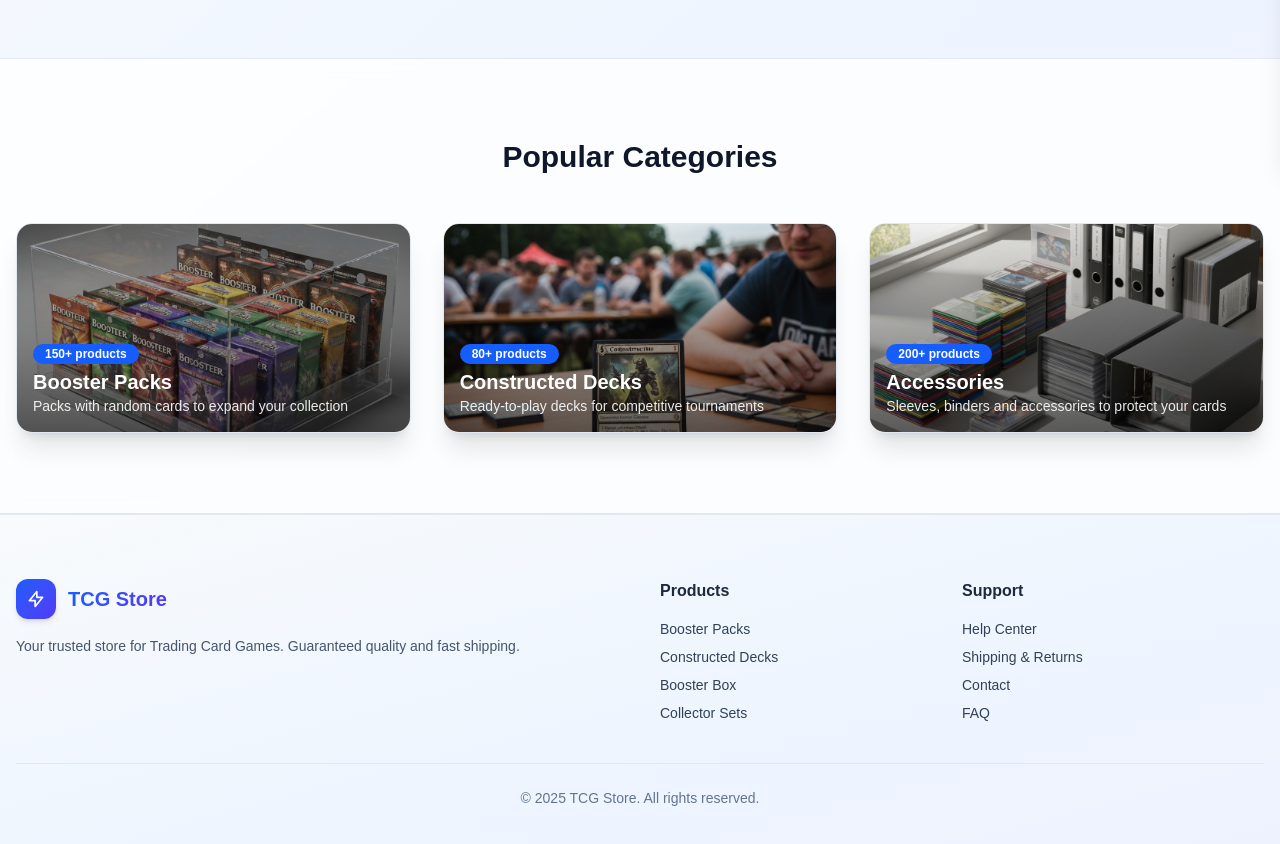
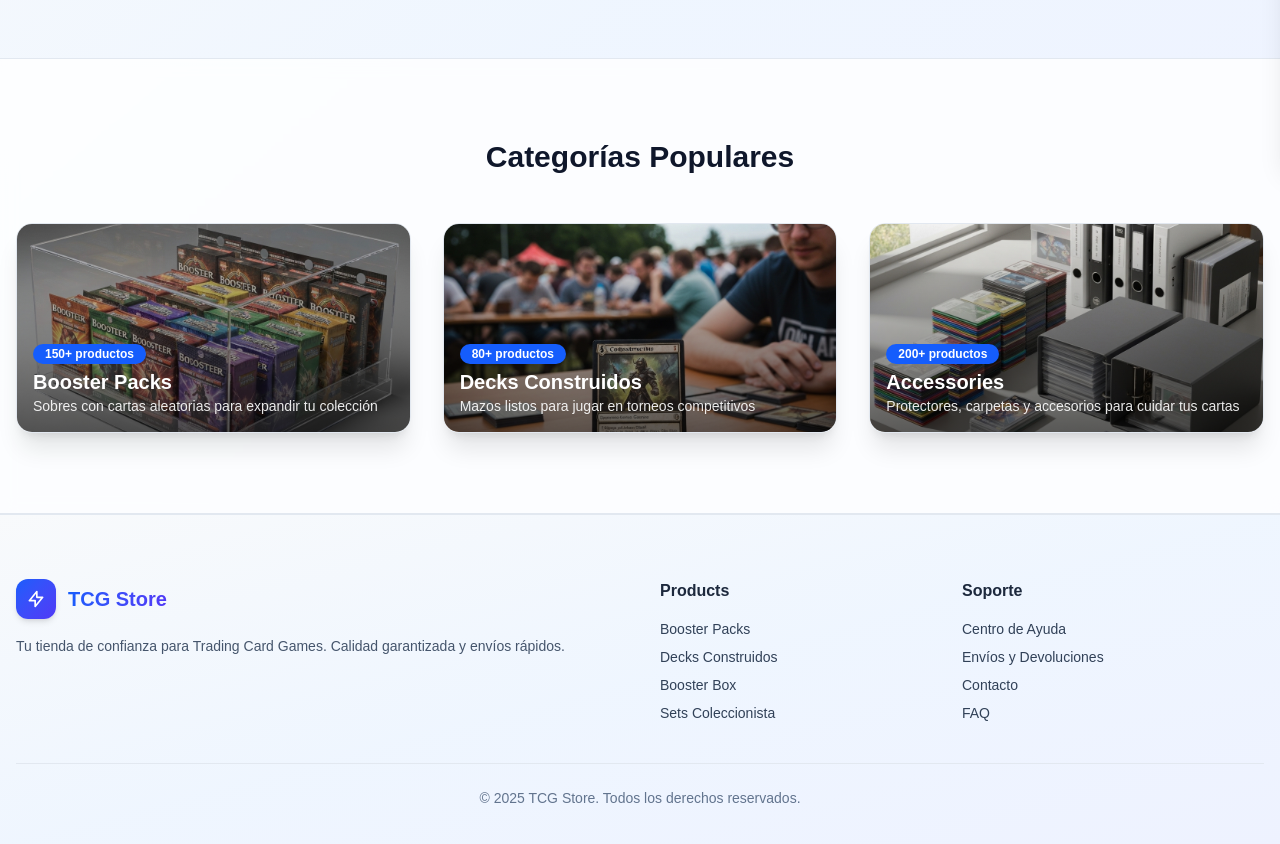
Before and after one commit to JDRBdev/TCG_Shop, a Next.js app: page /en in a window 1280 px wide. Shown: the part 640-1484 px from the top of the page. Built offline with nearby package versions, Linux system fonts and the light colour scheme; no server answers; the database is empty.

Commit message:
Update translations and metadata for improved localization support

```diff
--- a/app/[lang]/layout.tsx
+++ b/app/[lang]/layout.tsx
@@ -18,6 +18,7 @@ interface RootLayoutProps {
 }
 
 export const metadata: Metadata = {
+  metadataBase: new URL(process.env.NEXT_PUBLIC_SITE_URL || 'https://tcg-shop-iota.vercel.app'),
   title: "TCG Store - Your Online Trading Card Game Shop",
   description: "Portfolio website",
   openGraph: {
@@ -33,11 +34,6 @@ export const metadata: Metadata = {
     ],
   }
 }
-
-// Use metadataBase so Next resolves relative image paths to absolute URLs in production.
-// Set NEXT_PUBLIC_SITE_URL in your environment to the canonical site URL (e.g. https://example.com)
-// Use the production Vercel domain you provided so OG image resolves to an absolute URL.
-export const metadataBase = new URL(process.env.NEXT_PUBLIC_SITE_URL || 'https://tcg-shop-iota.vercel.app')
 
 export default async function Layout({
   children,
--- a/app/dictionaries/de.json
+++ b/app/dictionaries/de.json
@@ -14,128 +14,122 @@
     "cart": "Warenkorb"
   },
   "hero": {
-    "title": "Die Besten Trading Cards",
-    "subtitle": "Entdecken Sie exklusive Karten, limitierte Sets und Zubehör für Sammler und Wettkampfspieler",
-    "exploreCatalog": "Katalog Erkunden",
-    "viewOffers": "Angebote Ansehen"
+    "title": "Die besten Sammelkarten",
+    "subtitle": "Descubre cartas exclusivas, sets limitados y accesorios para coleccionistas y jugadores competitivos",
+    "exploreCatalog": "Katalog erkunden",
+    "viewOffers": "Angebote anzeigen"
   },
   "products": {
-    "title": "Ausgewählte Produkte",
+    "title": "Neue Produkte",
+    "recommend": "Empfohlene Produkte",
     "new": "Neu",
     "add": "Hinzufügen",
     "items": {
-      "boosterPack": "Premium Booster Pack",
-      "competitiveDeck": "Wettkampfdeck",
-      "holographicCard": "Holographische Seltene Karte",
-      "collectorSet": "Sammler-Set"
+      "boosterPack": "Booster Pack Premium",
+      "competitiveDeck": "Deck Competitivo",
+      "holographicCard": "Carta Holográfica Rara",
+      "collectorSet": "Set Coleccionista"
     },
     "filters": {
-      "title": "Filter",
-      "availability": "Verfügbarkeit",
-      "onlyInStock": "Nur verfügbare Produkte",
-      "language": "Sprache",
-      "allLanguages": "Alle Sprachen",
-      "spanish": "Spanisch",
-      "english": "Englisch",
-      "japanese": "Japanisch",
-      "category": "Kategorie",
-      "allCategories": "Alle Kategorien",
+      "title": "Filtros",
+      "availability": "Disponibilidad",
+      "onlyInStock": "Solo productos disponibles",
+      "language": "Idioma",
+      "allLanguages": "Todos los idiomas",
+      "spanish": "Español",
+      "english": "Inglés",
+      "japanese": "Japonés",
+      "category": "Categoría",
+      "allCategories": "Todas las Categorías",
       "boosterPacks": "Booster Packs",
-      "constructedDecks": "Fertige Decks",
+      "constructedDecks": "Decks Construidos",
       "boosterBox": "Booster Box",
-      "collectorSet": "Sammler-Sets",
-      "brand": "Marke",
-      "allBrands": "Alle Marken",
-      "sortName": "Name A-Z",
-      "sortPriceLow": "Preis: Niedrig zu Hoch",
-      "sortPriceHigh": "Preis: Hoch zu Niedrig",
-      "sortDiscount": "Rabatt: Hoch zu Niedrig",
-      "openFilters": "Filter öffnen",
-      "closeFilters": "Filter schließen",
-      "applyFilters": "Filter anwenden"
+      "collectorSet": "Sets Coleccionista",
+      "brand": "Marca",
+      "allBrands": "Todas las Marcas",
+      "sortName": "Nombre A-Z",
+      "sortPriceLow": "Precio: Menor a Mayor",
+      "sortPriceHigh": "Precio: Mayor a Menor",
+      "sortDiscount": "Descuento: Mayor a Menor",
+      "openFilters": "Abrir filtros",
+      "closeFilters": "Cerrar filtros",
+      "applyFilters": "Aplicar filtros"
     },
     "search": {
-      "placeholder": "Produkte suchen..."
+      "placeholder": "Buscar productos..."
     },
     "results": {
-      "showing": "Zeige",
-      "products": "Produkte",
-      "noProducts": "Keine Produkte gefunden",
-      "tryAdjusting": "Versuchen Sie, Filter oder Suchbegriffe anzupassen"
+      "showing": "Mostrando",
+      "products": "productos",
+      "noProducts": "No se encontraron productos",
+      "tryAdjusting": "Intenta ajustar los filtros o términos de búsqueda"
     },
-    "inStock": "Auf Lager",
-    "outOfStock": "Ausverkauft",
+    "inStock": "En stock",
+    "outOfStock": "Agotado",
     "description": "Beschreibung"
   },
   "categories": {
-    "title": "Beliebte Kategorien",
+    "title": "Categorías Populares",
     "boosterPacks": {
       "title": "Booster Packs",
-      "description": "Packs mit zufälligen Karten zum Erweitern Ihrer Sammlung",
-      "count": "150+ Produkte"
+      "description": "Sobres con cartas aleatorias para expandir tu colección",
+      "count": "150+ productos"
     },
     "constructedDecks": {
-      "title": "Fertige Decks",
-      "description": "Spielfertige Decks für Wettkampfturniere",
-      "count": "80+ Produkte"
+      "title": "Decks Construidos",
+      "description": "Mazos listos para jugar en torneos competitivos",
+      "count": "80+ productos"
     },
     "accessories": {
       "title": "Zubehör",
-      "description": "Hüllen, Ordner und Zubehör zum Schutz Ihrer Karten",
-      "count": "200+ Produkte"
+      "description": "Protectores, carpetas y accesorios para cuidar tus cartas",
+      "count": "200+ productos"
     }
   },
   "offers": {
-    "title": "Sonderangebote",
-    "subtitle": "Nutzen Sie diese zeitlich begrenzten Rabatte",
+    "title": "Ofertas Especiales",
+    "subtitle": "Aprovecha estos descuentos por tiempo limitado",
     "megaBundle": {
-      "title": "Mega-Sammler-Bundle",
-      "description": "3 Booster-Boxen + Premium-Zubehör",
-      "getOffer": "Angebot Anfordern"
+      "title": "Bundle Mega Coleccionista",
+      "description": "3 Booster Boxes + Accesorios Premium",
+      "getOffer": "Obtener Oferta"
     },
     "tournament": {
-      "title": "Wöchentliches Turnier",
-      "description": "Nehmen Sie teil und gewinnen Sie exklusive Karten",
-      "playersRegistered": "Spieler registriert",
+      "title": "Torneo Semanal",
+      "description": "Participa y gana cartas exclusivas",
+      "players_community": "Únete a la comunidad y al resto de competidores",
       "register": "Registrieren"
     }
   },
   "footer": {
-    "description": "Ihr vertrauenswürdiger Shop für Trading Card Games. Garantierte Qualität und schneller Versand.",
+    "description": "Tu tienda de confianza para Trading Card Games. Calidad garantizada y envíos rápidos.",
     "products": {
       "title": "Produkte",
       "boosterPacks": "Booster Packs",
       "decks": "Decks",
-      "singleCards": "Einzelkarten",
-      "accessories": "Zubehör"
+      "singleCards": "Cartas Individuales",
+      "accessories": "Sets Coleccionista"
     },
     "support": {
-      "title": "Support",
-      "helpCenter": "Hilfe-Center",
-      "shipping": "Versand & Rückgaben",
-      "contact": "Kontakt",
+      "title": "Soporte",
+      "helpCenter": "Centro de Ayuda",
+      "shipping": "Envíos y Devoluciones",
+      "contact": "Contacto",
       "faq": "FAQ"
     },
-    "newsletter": {
-      "title": "Newsletter",
-      "description": "Erhalten Sie exklusive Angebote und Neuigkeiten",
-      "placeholder": "ihre@email.de",
-      "subscribe": "Abonnieren"
-    },
-    "copyright": "© 2025 TCG Store. Alle Rechte vorbehalten."
-  }
-  ,
+    "copyright": "© 2025 TCG Store. Todos los derechos reservados."
+  },
   "thankYou": {
-    "title": "Vielen Dank für Ihren Kauf",
-    "noSession": "Keine Sitzungs-ID erhalten. Wenn Sie gerade bezahlt haben, warten Sie ein paar Sekunden und prüfen Sie Ihre E-Mails.",
-    "noStripe": "Kauf abgeschlossen. (Kein Stripe-Schlüssel auf dem Server, um Details anzuzeigen.)",
-    "paymentStatus": "Zahlungsstatus:",
-    "paid": "Bezahlt",
-    "total": "Gesamt:",
-    "method": "Methode:",
-    "card": "Karte",
-    "items": "Artikel",
+    "title": "Danke für Ihren Kauf",
+    "noSession": "No se recibió un identificador de sesión. Si acabas de pagar, espera unos segundos y revisa tu email.",
+    "noStripe": "Se completó la compra. (No hay clave de Stripe en el servidor para mostrar detalles.)",
+    "paymentStatus": "Estado de pago:",
+    "paid": "Pagado",
+    "total": "Total:",
+    "method": "Método:",
+    "card": "Tarjeta",
+    "items": "Artículos",
     "backHome": "Zurück zur Startseite",
-    "sessionId": "Sitzungs-ID:"
+    "sessionId": "ID de sesión:"
   }
 }
--- a/app/dictionaries/en.json
+++ b/app/dictionaries/en.json
@@ -15,127 +15,121 @@
   },
   "hero": {
     "title": "The Best Trading Cards",
-    "subtitle": "Discover exclusive cards, limited sets and accessories for collectors and competitive players",
+    "subtitle": "Descubre cartas exclusivas, sets limitados y accesorios para coleccionistas y jugadores competitivos",
     "exploreCatalog": "Explore Catalog",
     "viewOffers": "View Offers"
   },
   "products": {
-    "title": "Featured Products",
+    "title": "New Products",
+    "recommend": "Recommended Products",
     "new": "New",
     "add": "Add",
     "items": {
-      "boosterPack": "Premium Booster Pack",
-      "competitiveDeck": "Competitive Deck",
-      "holographicCard": "Holographic Rare Card",
-      "collectorSet": "Collector Set"
+      "boosterPack": "Booster Pack Premium",
+      "competitiveDeck": "Deck Competitivo",
+      "holographicCard": "Carta Holográfica Rara",
+      "collectorSet": "Set Coleccionista"
     },
     "filters": {
-      "title": "Filters",
-      "availability": "Availability",
-      "onlyInStock": "Only available products",
-      "language": "Language",
-      "allLanguages": "All languages",
-      "spanish": "Spanish",
-      "english": "English",
-      "japanese": "Japanese",
-      "category": "Category",
-      "allCategories": "All Categories",
+      "title": "Filtros",
+      "availability": "Disponibilidad",
+      "onlyInStock": "Solo productos disponibles",
+      "language": "Idioma",
+      "allLanguages": "Todos los idiomas",
+      "spanish": "Español",
+      "english": "Inglés",
+      "japanese": "Japonés",
+      "category": "Categoría",
+      "allCategories": "Todas las Categorías",
       "boosterPacks": "Booster Packs",
-      "constructedDecks": "Constructed Decks",
+      "constructedDecks": "Decks Construidos",
       "boosterBox": "Booster Box",
-      "collectorSet": "Collector Sets",
-      "brand": "Brand",
-      "allBrands": "All Brands",
-      "sortName": "Name A-Z",
-      "sortPriceLow": "Price: Low to High",
-      "sortPriceHigh": "Price: High to Low",
-      "sortDiscount": "Discount: High to Low",
-      "openFilters": "Open filters",
-      "closeFilters": "Close filters",
-      "applyFilters": "Apply filters"
+      "collectorSet": "Sets Coleccionista",
+      "brand": "Marca",
+      "allBrands": "Todas las Marcas",
+      "sortName": "Nombre A-Z",
+      "sortPriceLow": "Precio: Menor a Mayor",
+      "sortPriceHigh": "Precio: Mayor a Menor",
+      "sortDiscount": "Descuento: Mayor a Menor",
+      "openFilters": "Abrir filtros",
+      "closeFilters": "Cerrar filtros",
+      "applyFilters": "Aplicar filtros"
     },
     "search": {
-      "placeholder": "Search products..."
+      "placeholder": "Buscar productos..."
     },
     "results": {
-      "showing": "Showing",
-      "products": "products",
-      "noProducts": "No products found",
-      "tryAdjusting": "Try adjusting filters or search terms"
+      "showing": "Mostrando",
+      "products": "productos",
+      "noProducts": "No se encontraron productos",
+      "tryAdjusting": "Intenta ajustar los filtros o términos de búsqueda"
     },
-    "inStock": "In stock",
-    "outOfStock": "Out of stock",
+    "inStock": "En stock",
+    "outOfStock": "Agotado",
     "description": "Description"
   },
   "categories": {
-    "title": "Popular Categories",
+    "title": "Categorías Populares",
     "boosterPacks": {
       "title": "Booster Packs",
-      "description": "Packs with random cards to expand your collection",
-      "count": "150+ products"
+      "description": "Sobres con cartas aleatorias para expandir tu colección",
+      "count": "150+ productos"
     },
     "constructedDecks": {
-      "title": "Constructed Decks",
-      "description": "Ready-to-play decks for competitive tournaments",
-      "count": "80+ products"
+      "title": "Decks Construidos",
+      "description": "Mazos listos para jugar en torneos competitivos",
+      "count": "80+ productos"
     },
     "accessories": {
       "title": "Accessories",
-      "description": "Sleeves, binders and accessories to protect your cards",
-      "count": "200+ products"
+      "description": "Protectores, carpetas y accesorios para cuidar tus cartas",
+      "count": "200+ productos"
     }
   },
   "offers": {
-    "title": "Special Offers",
-    "subtitle": "Take advantage of these limited time discounts",
+    "title": "Ofertas Especiales",
+    "subtitle": "Aprovecha estos descuentos por tiempo limitado",
     "megaBundle": {
-      "title": "Mega Collector Bundle",
-      "description": "3 Booster Boxes + Premium Accessories",
-      "getOffer": "Get Offer"
+      "title": "Bundle Mega Coleccionista",
+      "description": "3 Booster Boxes + Accesorios Premium",
+      "getOffer": "Obtener Oferta"
     },
     "tournament": {
-      "title": "Weekly Tournament",
-      "description": "Participate and win exclusive cards",
-      "playersRegistered": "players registered",
-      "register": "Register"
+      "title": "Torneo Semanal",
+      "description": "Participa y gana cartas exclusivas",
+      "players_community": "Únete a la comunidad y al resto de competidores",
+      "register": "Sign Up"
     }
   },
   "footer": {
-    "description": "Your trusted store for Trading Card Games. Guaranteed quality and fast shipping.",
+    "description": "Tu tienda de confianza para Trading Card Games. Calidad garantizada y envíos rápidos.",
     "products": {
       "title": "Products",
       "boosterPacks": "Booster Packs",
       "decks": "Decks",
-      "singleCards": "Single Cards",
-      "accessories": "Accessories"
+      "singleCards": "Cartas Individuales",
+      "accessories": "Sets Coleccionista"
     },
     "support": {
-      "title": "Support",
-      "helpCenter": "Help Center",
-      "shipping": "Shipping & Returns",
-      "contact": "Contact",
+      "title": "Soporte",
+      "helpCenter": "Centro de Ayuda",
+      "shipping": "Envíos y Devoluciones",
+      "contact": "Contacto",
       "faq": "FAQ"
     },
-    "newsletter": {
-      "title": "Newsletter",
-      "description": "Receive exclusive offers and news",
-      "placeholder": "your@email.com",
-      "subscribe": "Subscribe"
-    },
-    "copyright": "© 2025 TCG Store. All rights reserved."
-  }
-  ,
+    "copyright": "© 2025 TCG Store. Todos los derechos reservados."
+  },
   "thankYou": {
     "title": "Thank you for your purchase",
-    "noSession": "No session identifier was received. If you just paid, wait a few seconds and check your email.",
-    "noStripe": "Purchase completed. (No Stripe key on the server to show details.)",
-    "paymentStatus": "Payment status:",
-    "paid": "Paid",
+    "noSession": "No se recibió un identificador de sesión. Si acabas de pagar, espera unos segundos y revisa tu email.",
+    "noStripe": "Se completó la compra. (No hay clave de Stripe en el servidor para mostrar detalles.)",
+    "paymentStatus": "Estado de pago:",
+    "paid": "Pagado",
     "total": "Total:",
-    "method": "Method:",
-    "card": "Card",
-    "items": "Items",
+    "method": "Método:",
+    "card": "Tarjeta",
+    "items": "Artículos",
     "backHome": "Back to home",
-    "sessionId": "Session ID:"
+    "sessionId": "ID de sesión:"
   }
 }
--- a/app/dictionaries/fr.json
+++ b/app/dictionaries/fr.json
@@ -1,6 +1,6 @@
 {
   "header": {
-    "title": "Boutique TCG",
+    "title": "TCG Store",
     "nav": {
       "home": "Accueil",
       "tournaments": "Tournois",
@@ -8,133 +8,128 @@
       "offers": "Offres",
       "accessories": "Accessoires"
     },
-    "sign_in": "Connexion",
-    "sign_up": "Inscription",
+    "sign_in": "Se connecter",
+    "sign_up": "S'inscrire",
     "search": "Rechercher des cartes...",
     "cart": "Panier"
   },
   "hero": {
-    "title": "Les Meilleures Cartes à Collectionner",
-    "subtitle": "Découvrez des cartes exclusives, des séries limitées et des accessoires pour collectionneurs et joueurs compétitifs",
-    "exploreCatalog": "Explorer le Catalogue",
-    "viewOffers": "Voir les Offres"
+    "title": "Les meilleures cartes à échanger",
+    "subtitle": "Descubre cartas exclusivas, sets limitados y accesorios para coleccionistas y jugadores competitivos",
+    "exploreCatalog": "Explorer le catalogue",
+    "viewOffers": "Voir les offres"
   },
   "products": {
-    "title": "Produits en Vedette",
+    "title": "Nouveaux produits",
+    "recommend": "Produits recommandés",
     "new": "Nouveau",
     "add": "Ajouter",
     "items": {
-      "boosterPack": "Pack Booster Premium",
-      "competitiveDeck": "Deck Compétitif",
-      "holographicCard": "Carte Holographique Rare",
-      "collectorSet": "Set Collectionneur"
+      "boosterPack": "Booster Pack Premium",
+      "competitiveDeck": "Deck Competitivo",
+      "holographicCard": "Carta Holográfica Rara",
+      "collectorSet": "Set Coleccionista"
     },
     "filters": {
-      "title": "Filtres",
-      "availability": "Disponibilité",
-      "onlyInStock": "Seuls les produits disponibles",
-      "language": "Langue",
-      "allLanguages": "Toutes les langues",
-      "spanish": "Espagnol",
-      "english": "Anglais",
-      "japanese": "Japonais",
-      "category": "Catégorie",
-      "allCategories": "Toutes les Catégories",
-      "boosterPacks": "Packs Booster",
-      "constructedDeccks": "Decks Construits",
-      "boosterBox": "Boîte Booster",
-      "collectorSet": "Sets Collectionneurs",
-      "brand": "Marque",
-      "allBrands": "Toutes les Marques",
-      "sortName": "Nom A-Z",
-      "sortPriceLow": "Prix: Croissant",
-      "sortPriceHigh": "Prix: Décroissant",
-      "sortDiscount": "Remise: Décroissant",
-      "openFilters": "Ouvrir les filtres",
-      "closeFilters": "Fermer les filtres",
-      "applyFilters": "Appliquer les filtres"
+      "title": "Filtros",
+      "availability": "Disponibilidad",
+      "onlyInStock": "Solo productos disponibles",
+      "language": "Idioma",
+      "allLanguages": "Todos los idiomas",
+      "spanish": "Español",
+      "english": "Inglés",
+      "japanese": "Japonés",
+      "category": "Categoría",
+      "allCategories": "Todas las Categorías",
+      "boosterPacks": "Booster Packs",
+      "constructedDecks": "Decks Construidos",
+      "boosterBox": "Booster Box",
+      "collectorSet": "Sets Coleccionista",
+      "brand": "Marca",
+      "allBrands": "Todas las Marcas",
+      "sortName": "Nombre A-Z",
+      "sortPriceLow": "Precio: Menor a Mayor",
+      "sortPriceHigh": "Precio: Mayor a Menor",
+      "sortDiscount": "Descuento: Mayor a Menor",
+      "openFilters": "Abrir filtros",
+      "closeFilters": "Cerrar filtros",
+      "applyFilters": "Aplicar filtros"
     },
     "search": {
-      "placeholder": "Rechercher des produits..."
+      "placeholder": "Buscar productos..."
     },
     "results": {
-      "showing": "Affichage de",
-      "products": "produits",
-      "noProducts": "Aucun produit trouvé",
-      "tryAdjusting": "Essayez d'ajuster les filtres ou les termes de recherche"
+      "showing": "Mostrando",
+      "products": "productos",
+      "noProducts": "No se encontraron productos",
+      "tryAdjusting": "Intenta ajustar los filtros o términos de búsqueda"
     },
     "inStock": "En stock",
-    "outOfStock": "Rupture de stock",
+    "outOfStock": "Agotado",
     "description": "Description"
   },
   "categories": {
-    "title": "Catégories Populaires",
+    "title": "Categorías Populares",
     "boosterPacks": {
-      "title": "Packs Booster",
-      "description": "Sachets avec des cartes aléatoires pour agrandir votre collection",
-      "count": "150+ produits"
+      "title": "Booster Packs",
+      "description": "Sobres con cartas aleatorias para expandir tu colección",
+      "count": "150+ productos"
     },
     "constructedDecks": {
-      "title": "Decks Construits",
-      "description": "Decks prêts à jouer pour les tournois compétitifs",
-      "count": "80+ produits"
+      "title": "Decks Construidos",
+      "description": "Mazos listos para jugar en torneos competitivos",
+      "count": "80+ productos"
     },
     "accessories": {
       "title": "Accessoires",
-      "description": "Protège-cartes, classeurs et accessoires pour protéger vos cartes",
-      "count": "200+ produits"
+      "description": "Protectores, carpetas y accesorios para cuidar tus cartas",
+      "count": "200+ productos"
     }
   },
   "offers": {
-    "title": "Offres Spéciales",
-    "subtitle": "Profitez de ces remises limitées dans le temps",
+    "title": "Ofertas Especiales",
+    "subtitle": "Aprovecha estos descuentos por tiempo limitado",
     "megaBundle": {
-      "title": "Bundle Mega Collectionneur",
-      "description": "3 Boîtes Booster + Accessoires Premium",
-      "getOffer": "Obtenir l'Offre"
+      "title": "Bundle Mega Coleccionista",
+      "description": "3 Booster Boxes + Accesorios Premium",
+      "getOffer": "Obtener Oferta"
     },
     "tournament": {
-      "title": "Tournoi Hebdomadaire",
-      "description": "Participez et gagnez des cartes exclusives",
-      "playersRegistered": "joueurs inscrits",
+      "title": "Torneo Semanal",
+      "description": "Participa y gana cartas exclusivas",
+      "players_community": "Únete a la comunidad y al resto de competidores",
       "register": "S'inscrire"
     }
   },
   "footer": {
-    "description": "Votre boutique de confiance pour les Jeux de Cartes à Collectionner. Qualité garantie et livraison rapide.",
+    "description": "Tu tienda de confianza para Trading Card Games. Calidad garantizada y envíos rápidos.",
     "products": {
       "title": "Produits",
-      "boosterPacks": "Packs Booster",
+      "boosterPacks": "Booster Packs",
       "decks": "Decks",
-      "singleCards": "Cartes Individuelles",
-      "accessories": "Accessoires"
+      "singleCards": "Cartas Individuales",
+      "accessories": "Sets Coleccionista"
     },
     "support": {
-      "title": "Support",
-      "helpCenter": "Centre d'Aide",
-      "shipping": "Livraison & Retours",
-      "contact": "Contact",
+      "title": "Soporte",
+      "helpCenter": "Centro de Ayuda",
+      "shipping": "Envíos y Devoluciones",
+      "contact": "Contacto",
       "faq": "FAQ"
     },
-    "newsletter": {
-      "title": "Newsletter",
-      "description": "Recevez des offres exclusives et des nouvelles",
-      "placeholder": "votre@email.com",
-      "subscribe": "S'abonner"
-    },
-    "copyright": "© 2025 TCG Store. Tous droits réservés."
+    "copyright": "© 2025 TCG Store. Todos los derechos reservados."
   },
   "thankYou": {
     "title": "Merci pour votre achat",
-    "noSession": "Aucun identifiant de session reçu. Si vous venez de payer, attendez quelques secondes et vérifiez votre e-mail.",
-    "noStripe": "Achat terminé. (Aucune clé Stripe sur le serveur pour afficher les détails.)",
-    "paymentStatus": "Statut du paiement:",
-    "paid": "Payé",
+    "noSession": "No se recibió un identificador de sesión. Si acabas de pagar, espera unos segundos y revisa tu email.",
+    "noStripe": "Se completó la compra. (No hay clave de Stripe en el servidor para mostrar detalles.)",
+    "paymentStatus": "Estado de pago:",
+    "paid": "Pagado",
     "total": "Total:",
-    "method": "Méthode:",
-    "card": "Carte",
-    "items": "Articles",
+    "method": "Método:",
+    "card": "Tarjeta",
+    "items": "Artículos",
     "backHome": "Retour à l'accueil",
-    "sessionId": "ID de session:"
+    "sessionId": "ID de sesión:"
   }
 }
```
